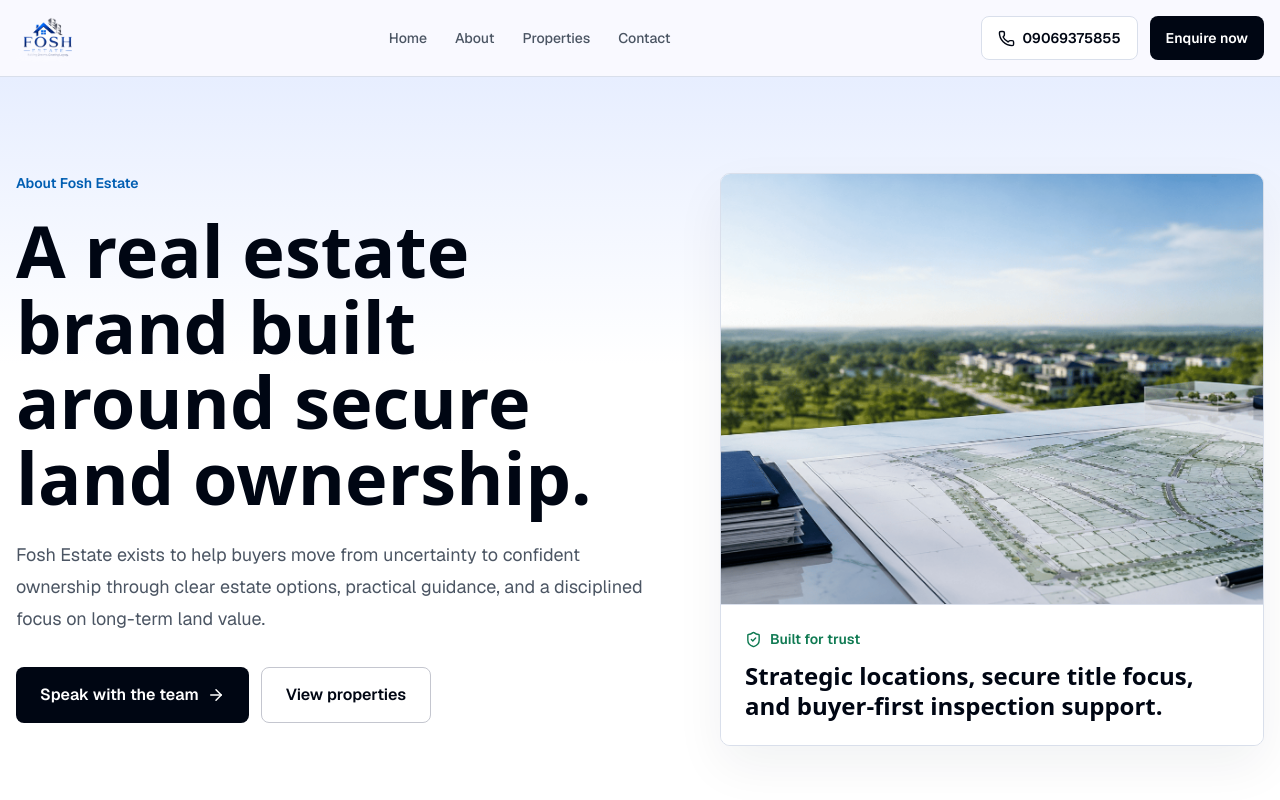
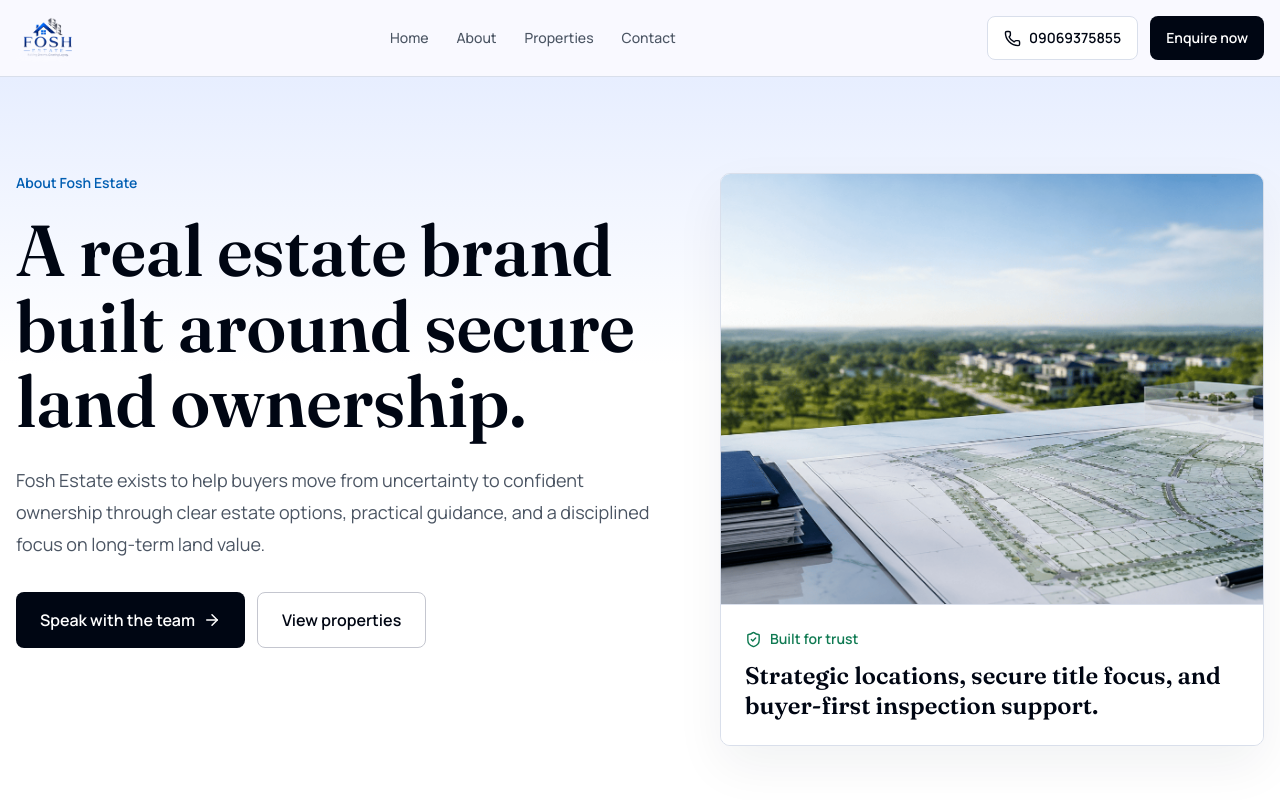
Before and after one commit to okagbareovie-glitch/fosh-estate, a Next.js app: page /about in a window 1280 px wide. Shown: the top 800 px of the page. Built offline with nearby package versions, Linux system fonts and the light colour scheme.

Commit message:
feat: installed fonts

```diff
--- a/app/globals.css
+++ b/app/globals.css
@@ -18,9 +18,7 @@
   --line-strong: #c4c6cf;
   --success: #0f7a52;
   --gold: #b7791f;
-  --font-sans: "Inter", "Segoe UI", ui-sans-serif, system-ui, sans-serif;
-  --font-display: "Hanken Grotesk", "Aptos Display", ui-sans-serif, system-ui, sans-serif;
-  --font-label: "Geist", "Aptos", ui-sans-serif, system-ui, sans-serif;
+  --font-label: var(--font-sans);
   --background: oklch(1 0 0);
   --foreground: oklch(0.145 0 0);
   --card: oklch(1 0 0);
@@ -58,8 +56,8 @@
   --color-background: var(--background);
   --color-foreground: var(--ink);
   --font-sans: var(--font-sans);
-  --font-display: "Hanken Grotesk", "Hanken Grotesk Fallback", ui-sans-serif, system-ui, sans-serif;
-  --font-label: "Geist", "Geist Fallback", ui-sans-serif, system-ui, sans-serif;
+  --font-display: var(--font-display);
+  --font-label: var(--font-label);
   --font-heading: var(--font-sans);
   --color-sidebar-ring: var(--sidebar-ring);
   --color-sidebar-border: var(--sidebar-border);
--- a/app/layout.tsx
+++ b/app/layout.tsx
@@ -1,9 +1,19 @@
 import type { Metadata } from "next";
 import "./globals.css";
-import { Geist } from "next/font/google";
+import localFont from "next/font/local";
 import { cn } from "@/lib/utils";
 
-const geist = Geist({subsets:['latin'],variable:'--font-sans'});
+const manrope = localFont({
+  src: "../public/fonts/Manrope-Variable.ttf",
+  variable: "--font-sans",
+  display: "swap",
+});
+
+const fraunces = localFont({
+  src: "../public/fonts/Fraunces-Variable.ttf",
+  variable: "--font-display",
+  display: "swap",
+});
 
 export const metadata: Metadata = {
   metadataBase: new URL("https://www.foshestate.com"),
@@ -30,7 +40,7 @@ export default function RootLayout({
   children: React.ReactNode;
 }>) {
   return (
-    <html lang="en" className={cn("font-sans", geist.variable)}>
+    <html lang="en" className={cn("font-sans", manrope.variable, fraunces.variable)}>
       <body className="antialiased">{children}</body>
     </html>
   );
```
Also changed, not shown: public/fonts/Fraunces-Variable.ttf (added), public/fonts/Manrope-Variable.ttf (added).
